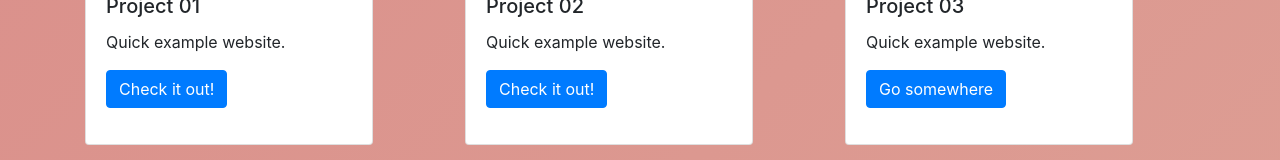
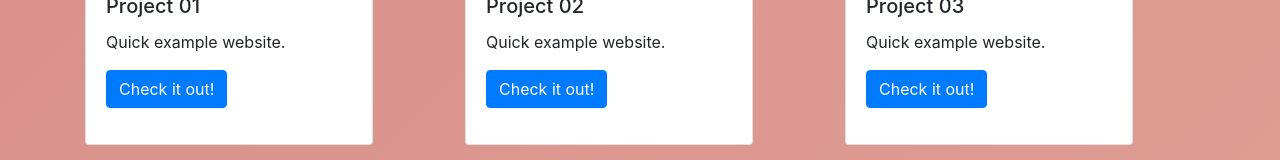
Before and after one commit to Milagro12090/Responsive-Portfolio, a plain HTML site: page portfolio.html in a window 1280 px wide. Shown: the part 354-514 px from the top of the page. Drawn offline with nearby package versions, Linux system fonts and the light colour scheme.

Commit message:
it said go somewhere so it had to change

```diff
--- a/portfolio.html
+++ b/portfolio.html
@@ -83,7 +83,7 @@
             <figure class="card-body">
               <h5 class="card-title">Project 03</h5>
               <p class="card-text">Quick example website.</p>
-              <a href="error.html" class="btn btn-primary">Go somewhere</a>
+              <a href="error.html" class="btn btn-primary">Check it out!</a>
             </figure>
           </figure>
         </article>
```
